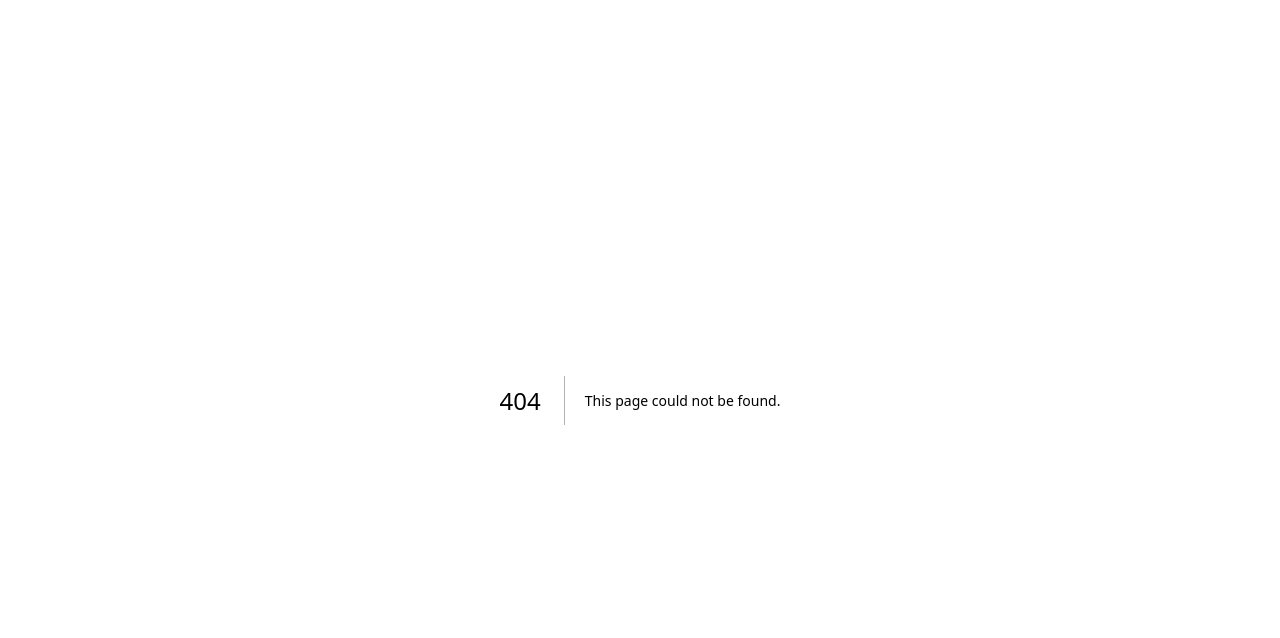
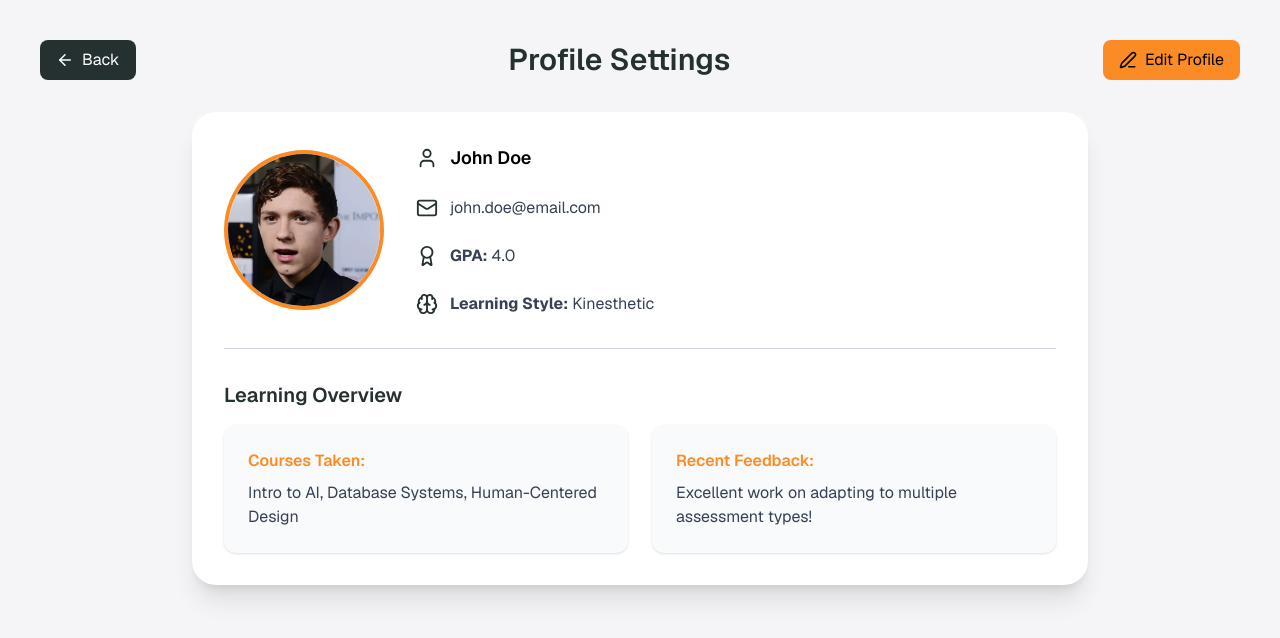
Before and after one commit to SyllabusCrafter/Webapp, a Next.js app: page /profile in a window 1280 px wide. Before the commit this address had no page. Shown: the top 638 px of the page. Built offline with nearby package versions, Linux system fonts and the light colour scheme.

Commit message:
Add profile page and navigation from dashboard
Introduces a new profile page with editable user information and learning overview. Updates the dashboard to include a profile button that navigates to the new profile page, and adds a profile image asset.

```diff
--- a/app/dashboard/page.js
+++ b/app/dashboard/page.js
@@ -1,6 +1,7 @@
 "use client";
 
 import { useState } from "react";
+import { useRouter } from "next/navigation"; // ✅ Import this
 import {
   Home,
   BookOpen,
@@ -16,6 +17,7 @@ import Assessment from "../learning-framework/assessment"; // adjust path
 
 export default function Dashboard() {
   const [active, setActive] = useState("Dashboard");
+  const router = useRouter(); // ✅ Initialize router
 
   const menuItems = [
     { name: "Dashboard", icon: <Home size={20} /> },
@@ -82,10 +84,15 @@ export default function Dashboard() {
                 Welcome, John Doe
               </h1>
               <div className="flex items-center gap-4">
-                <button className="p-2 bg-[#253031] rounded-full shadow hover:bg-gray-100">
+                <button className="p-2 bg-[#253031] text-white rounded-full shadow hover:bg-[#2f3a3b]">
                   <Bell size={20} />
                 </button>
-                <button className="p-2 bg-[#253031] rounded-full shadow hover:bg-gray-100">
+
+                {/* ✅ Profile Button with navigation */}
+                <button
+                  onClick={() => router.push("/profile")}
+                  className="p-2 bg-[#253031] text-white rounded-full shadow hover:bg-[#2f3a3b]"
+                >
                   <User size={20} />
                 </button>
               </div>
--- /dev/null
+++ b/app/profile/page.js
@@ -0,0 +1,140 @@
+"use client";
+
+import { useRouter } from "next/navigation";
+import { ArrowLeft, Edit3, Save, User, Mail, Award, Brain } from "lucide-react";
+import { useState } from "react";
+import Image from "next/image";
+
+export default function Profile() {
+  const router = useRouter();
+
+  const [editing, setEditing] = useState(false);
+  const [userData, setUserData] = useState({
+    name: "John Doe",
+    email: "john.doe@email.com",
+    gpa: "4.0",
+    learningStyle: "Kinesthetic",
+  });
+
+  const handleChange = (field, value) => {
+    setUserData({ ...userData, [field]: value });
+  };
+
+  const toggleEdit = () => setEditing(!editing);
+
+  return (
+    <div className="min-h-screen bg-[#f5f5f7] p-10 font-sans text-black">
+      {/* Header */}
+      <div className="flex justify-between items-center mb-8">
+        <button
+          onClick={() => router.back()}
+          className="flex items-center gap-2 bg-[#253031] text-white px-4 py-2 rounded-lg hover:bg-[#2f3a3b]"
+        >
+          <ArrowLeft size={18} /> Back
+        </button>
+
+        <h1 className="text-3xl font-semibold text-[#253031]">
+          Profile Settings
+        </h1>
+
+        <button
+          onClick={toggleEdit}
+          className="flex items-center gap-2 bg-[#FB8B24] text-black px-4 py-2 rounded-lg hover:bg-[#ff9e3d]"
+        >
+          {editing ? <Save size={18} /> : <Edit3 size={18} />}
+          {editing ? "Save Changes" : "Edit Profile"}
+        </button>
+      </div>
+
+      {/* Profile Card */}
+      <div className="bg-white rounded-3xl shadow-xl p-8 max-w-4xl mx-auto">
+        <div className="flex flex-col md:flex-row items-center gap-8">
+          {/* Profile Picture */}
+          <div className="relative w-40 h-40">
+            <Image
+              src="/images/Tom.png"
+              alt="Profile Picture"
+              fill
+              className="object-cover rounded-full border-4 border-[#FB8B24]"
+            />
+          </div>
+
+          {/* Info Section */}
+          <div className="flex-1 w-full space-y-6">
+            {/* Name */}
+            <div className="flex items-center gap-3">
+              <User size={22} className="text-[#253031]" />
+              {editing ? (
+                <input
+                  type="text"
+                  value={userData.name}
+                  onChange={(e) => handleChange("name", e.target.value)}
+                  className="flex-1 border border-gray-300 rounded-lg px-3 py-2"
+                />
+              ) : (
+                <p className="text-lg font-semibold">{userData.name}</p>
+              )}
+            </div>
+
+            {/* Email */}
+            <div className="flex items-center gap-3">
+              <Mail size={22} className="text-[#253031]" />
+              {editing ? (
+                <input
+                  type="email"
+                  value={userData.email}
+                  onChange={(e) => handleChange("email", e.target.value)}
+                  className="flex-1 border border-gray-300 rounded-lg px-3 py-2"
+                />
+              ) : (
+                <p className="text-gray-700">{userData.email}</p>
+              )}
+            </div>
+
+            {/* GPA (Read-only) */}
+            <div className="flex items-center gap-3">
+              <Award size={22} className="text-[#253031]" />
+              <p className="text-gray-700">
+                <strong>GPA:</strong> {userData.gpa}
+              </p>
+            </div>
+
+            {/* Learning Style (Read-only) */}
+            <div className="flex items-center gap-3">
+              <Brain size={22} className="text-[#253031]" />
+              <p className="text-gray-700">
+                <strong>Learning Style:</strong> {userData.learningStyle}
+              </p>
+            </div>
+          </div>
+        </div>
+
+        {/* Divider */}
+        <hr className="my-8 border-gray-300" />
+
+        {/* Learning Summary */}
+        <div>
+          <h2 className="text-xl font-semibold mb-4 text-[#253031]">
+            Learning Overview
+          </h2>
+          <div className="grid grid-cols-1 md:grid-cols-2 gap-6">
+            <div className="bg-[#f9fafb] rounded-xl p-6 shadow-sm">
+              <p className="font-semibold text-[#FB8B24] mb-2">Courses Taken:</p>
+              <p className="text-gray-700">
+                Intro to AI, Database Systems, Human-Centered Design
+              </p>
+            </div>
+            <div className="bg-[#f9fafb] rounded-xl p-6 shadow-sm">
+              <p className="font-semibold text-[#FB8B24] mb-2">
+                Recent Feedback:
+              </p>
+              <p className="text-gray-700">
+                Excellent work on adapting to multiple assessment types!
+              </p>
+            </div>
+          </div>
+        </div>
+      </div>
+    </div>
+  );
+}
```
Also changed, not shown: public/images/Tom.png (added).
